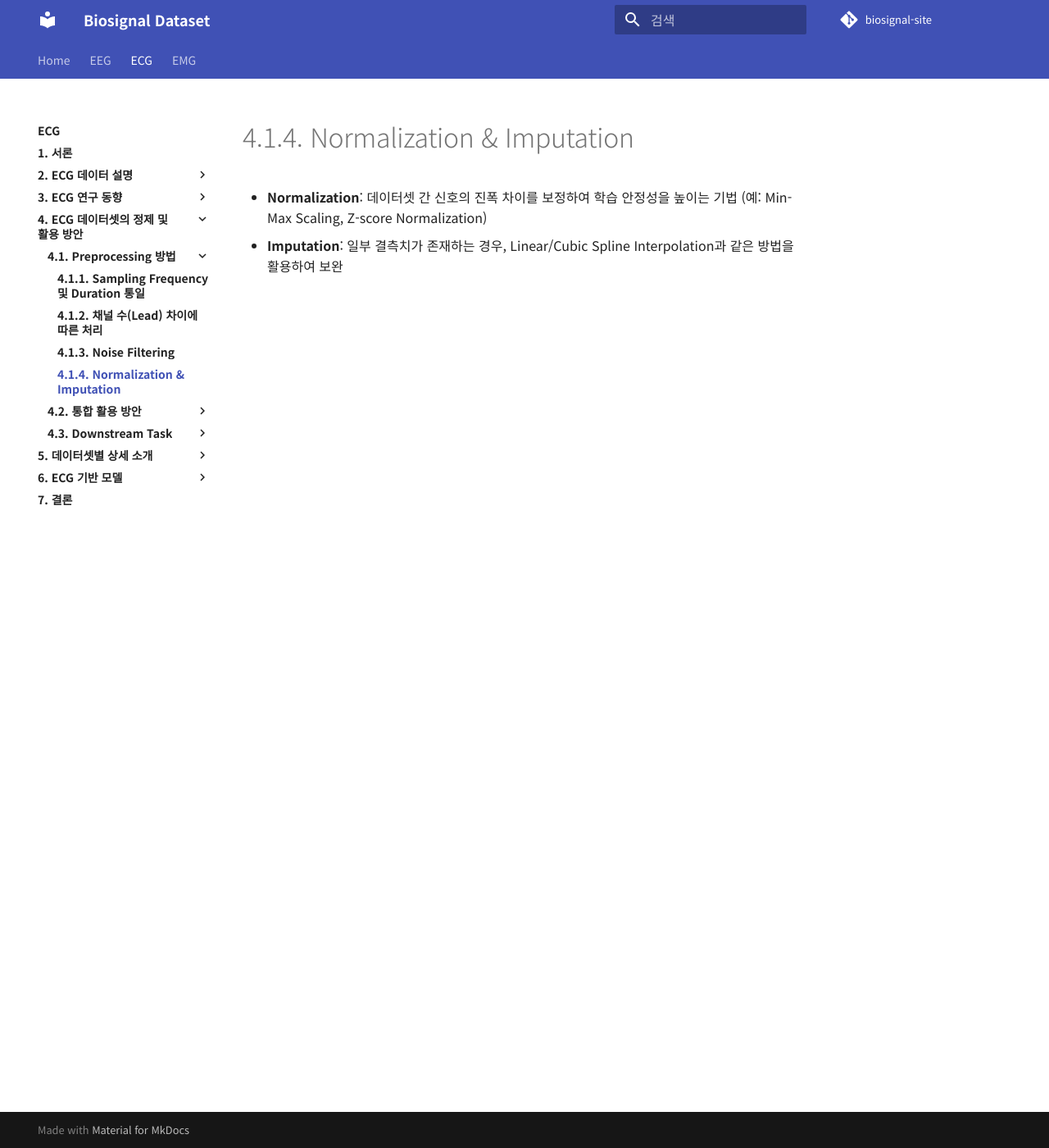
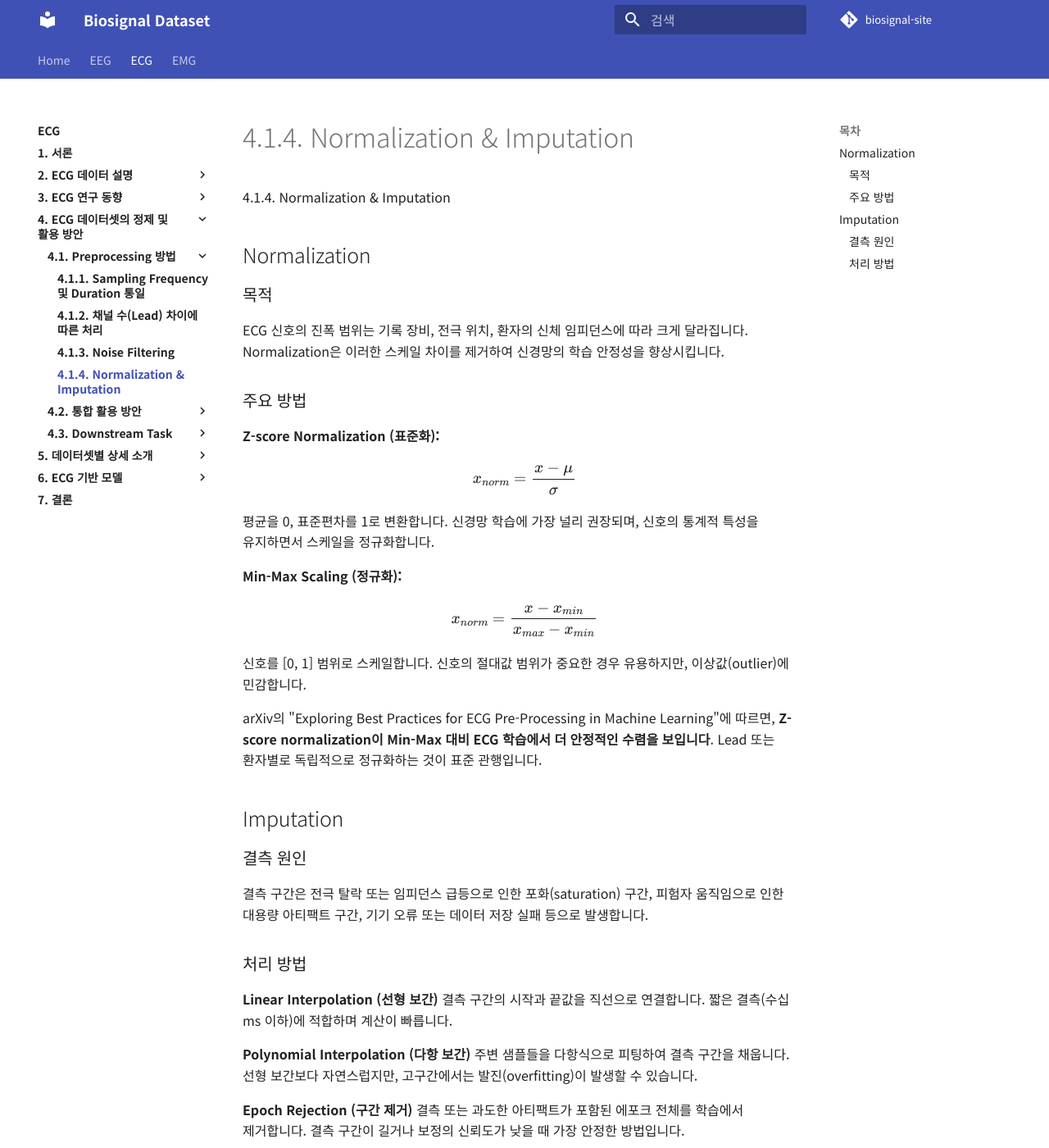
Before and after one commit to iwantjeonyeok/biosignal-site, an MkDocs documentation site: the page built from docs/ecg/4-ecg-데이터셋의-정제-및-활용-방안/4-1-preprocessing-방법/4-1-4-normalization-imputation.md, in a window 1280 px wide and 1400 px high. Shown: the whole window at 82% size. Built offline with MkDocs 1.6.1 and Material for MkDocs 9.7.7, drawn with Linux system fonts in a browser that asks for light colours; comment, search, counter and statistics services are not loaded; some of the changed text lies outside the part shown.

Commit message:
Update 4-1-4-normalization-imputation.md

```diff
--- a/docs/ecg/4-ecg-데이터셋의-정제-및-활용-방안/4-1-preprocessing-방법/4-1-4-normalization-imputation.md
+++ b/docs/ecg/4-ecg-데이터셋의-정제-및-활용-방안/4-1-preprocessing-방법/4-1-4-normalization-imputation.md
@@ -1,5 +1,41 @@
-# 4.1.4. Normalization & Imputation
+ 4.1.4. Normalization & Imputation
 
+## Normalization
 
-- **Normalization**: 데이터셋 간 신호의 진폭 차이를 보정하여 학습 안정성을 높이는 기법 (예: Min-Max Scaling, Z-score Normalization)
-- **Imputation**: 일부 결측치가 존재하는 경우, Linear/Cubic Spline Interpolation과 같은 방법을 활용하여 보완
+### 목적
+
+ECG 신호의 진폭 범위는 기록 장비, 전극 위치, 환자의 신체 임피던스에 따라 크게 달라집니다. Normalization은 이러한 스케일 차이를 제거하여 신경망의 학습 안정성을 향상시킵니다.
+
+### 주요 방법
+
+**Z-score Normalization (표준화):**
+$$x_{norm} = \frac{x - \mu}{\sigma}$$
+
+평균을 0, 표준편차를 1로 변환합니다. 신경망 학습에 가장 널리 권장되며, 신호의 통계적 특성을 유지하면서 스케일을 정규화합니다.
+
+**Min-Max Scaling (정규화):**
+$$x_{norm} = \frac{x - x_{min}}{x_{max} - x_{min}}$$
+
+신호를 [0, 1] 범위로 스케일합니다. 신호의 절대값 범위가 중요한 경우 유용하지만, 이상값(outlier)에 민감합니다.
+
+arXiv의 "Exploring Best Practices for ECG Pre-Processing in Machine Learning"에 따르면, **Z-score normalization이 Min-Max 대비 ECG 학습에서 더 안정적인 수렴을 보입니다**. Lead 또는 환자별로 독립적으로 정규화하는 것이 표준 관행입니다.
+
+## Imputation
+
+### 결측 원인
+
+결측 구간은 전극 탈락 또는 임피던스 급등으로 인한 포화(saturation) 구간, 피험자 움직임으로 인한 대용량 아티팩트 구간, 기기 오류 또는 데이터 저장 실패 등으로 발생합니다.
+
+### 처리 방법
+
+**Linear Interpolation (선형 보간)**
+결측 구간의 시작과 끝값을 직선으로 연결합니다. 짧은 결측(수십 ms 이하)에 적합하며 계산이 빠릅니다.
+
+**Polynomial Interpolation (다항 보간)**
+주변 샘플들을 다항식으로 피팅하여 결측 구간을 채웁니다. 선형 보간보다 자연스럽지만, 고구간에서는 발진(overfitting)이 발생할 수 있습니다.
+
+**Epoch Rejection (구간 제거)**
+결측 또는 과도한 아티팩트가 포함된 에포크 전체를 학습에서 제거합니다. 결측 구간이 길거나 보정의 신뢰도가 낮을 때 가장 안정한 방법입니다.
+
+**Masking (마스킹)**
+Transformer 기반 모델에서는 결측 위치에 마스크 토큰을 부여하여 모델이 해당 위치를 무시하도록 학습합니다.
```
